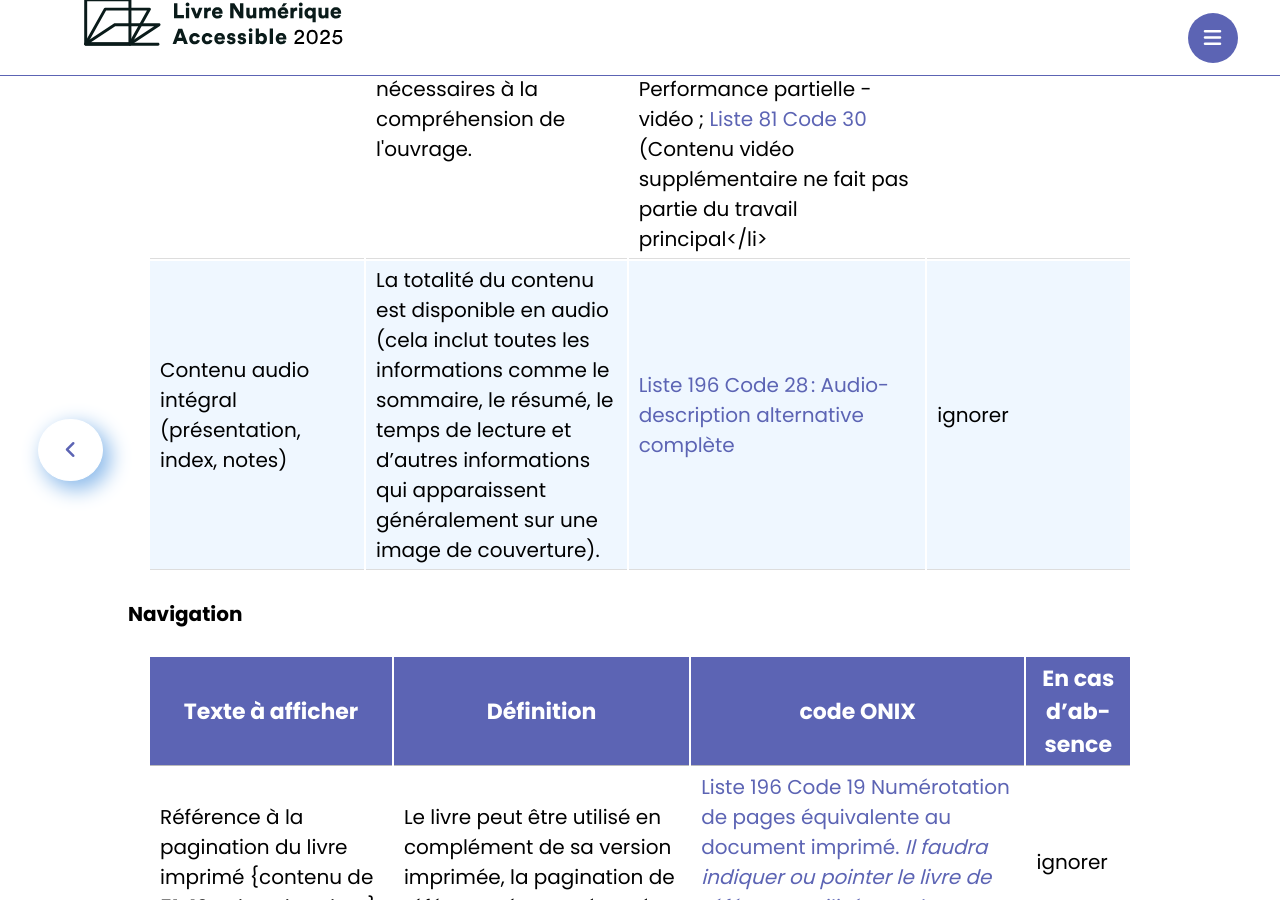
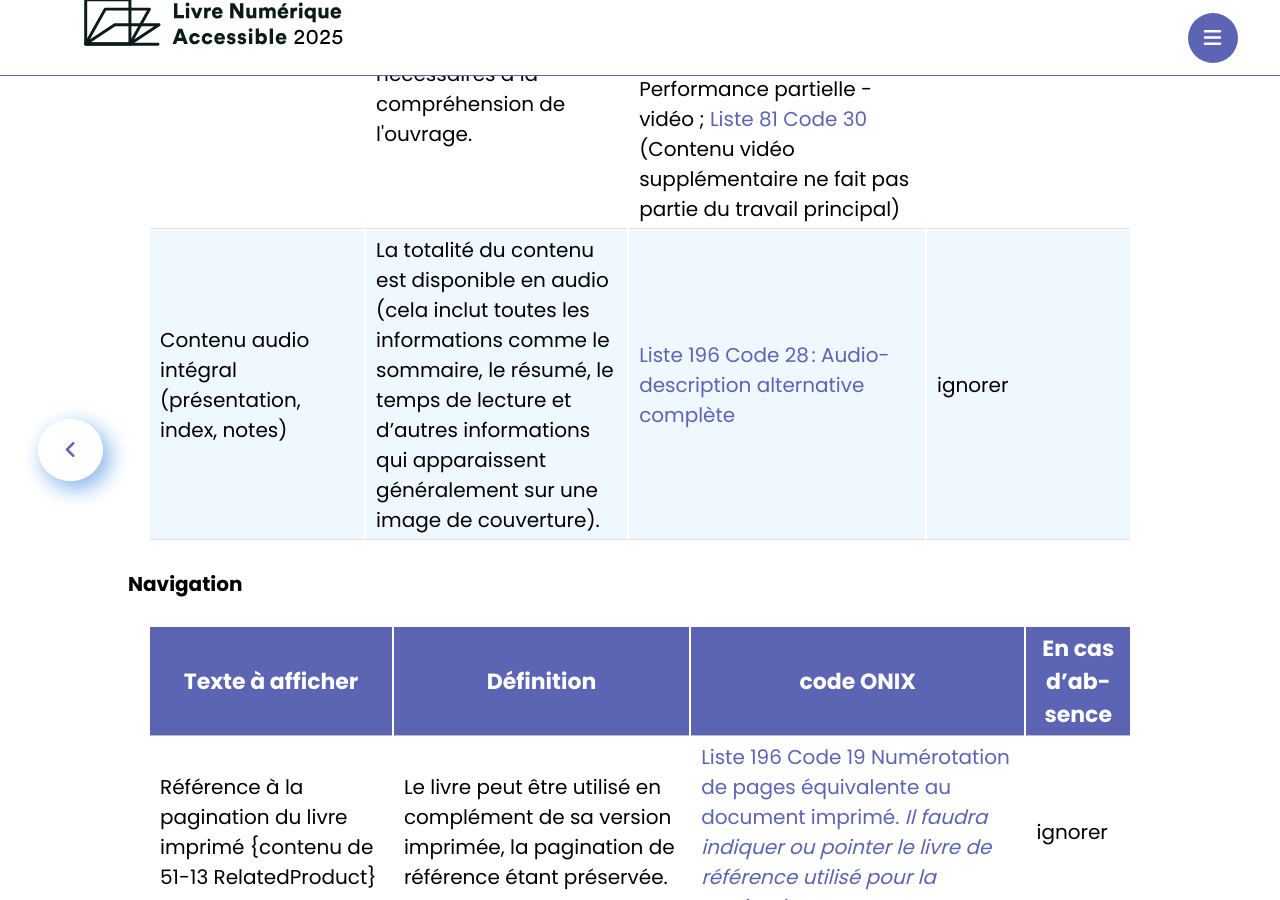
Before and after one commit to edition-accessible/lina25, a Jekyll site: the page built from ressources/Informer.md, in a window 1280 px wide and 900 px high, scrolled down 3680 px. Built offline with Jekyll 4.4.1, drawn with Linux system fonts in a browser that asks for light colours; nearby versions of some CDN libraries; comment, search, counter and statistics services are not loaded.

Commit message:
Update Informer.md

```diff
--- a/ressources/Informer.md
+++ b/ressources/Informer.md
@@ -119,7 +119,8 @@ La langue principale du contenu permet au lecteur de s’assurer qu’il pourra
 <tr class="even">
 <td>Texte et audio complémentaires</td>
   <td>La publication comporte des fichiers audio (y compris des vidéos) en plus du texte. Les deux sont nécessaires à la compréhension de l'ouvrage.</td>
-  <td><a href="https://ns.editeur.org/onix/fr/81/06">code 06 </a> Video ; <a href="https://ns.editeur.org/onix/fr/81/25">Liste 81 code 25 </a> Animation narrative ; <a href="https://ns.editeur.org/onix/fr/81/26">Liste 81 code 26 </a> Enregistrement vidéo d'une lecture ; <a href="https://ns.editeur.org/onix/fr/81/27">Liste 81 code 27 </a> Performance -visuel ; <a href="https://ns.editeur.org/onix/fr/81/28">Liste 81 code 28 </a> Autre vidéo ; <a href="https://ns.editeur.org/onix/fr/81/29">Liste 81 code 29 </a> Performance partielle -vidéo ; <a href="https://ns.editeur.org/onix/fr/81/30">Liste 81 Code 30 </a> (Contenu vidéo supplémentaire ne fait pas partie du travail principal</li></td>
+  <td><a href="https://ns.editeur.org/onix/fr/81/06">code 06 </a> Video ; <a href="https://ns.editeur.org/onix/fr/81/25">Liste 81 code 25 </a> Animation narrative ; <a href="https://ns.editeur.org/onix/fr/81/26">Liste 81 code 26 </a> Enregistrement vidéo d'une lecture ; <a href="https://ns.editeur.org/onix/fr/81/27">Liste 81 code 27 </a> Performance -visuel ; <a href="https://ns.editeur.org/onix/fr/81/28">Liste 81 code 28 </a> Autre vidéo ; <a href="https://ns.editeur.org/onix/fr/81/29">Liste 81 code 29 </a> Performance partielle -vidéo ; <a href="https://ns.editeur.org/onix/fr/81/30">Liste 81 Code 30 </a> (Contenu vidéo supplémentaire ne fait pas partie du travail principal)
+  </td>
 <td>ignorer</td>
 <!--<td>forte</td>-->
 </tr>
```
